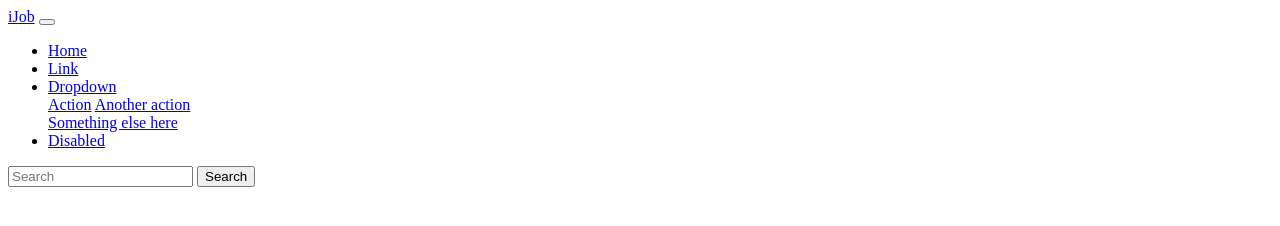
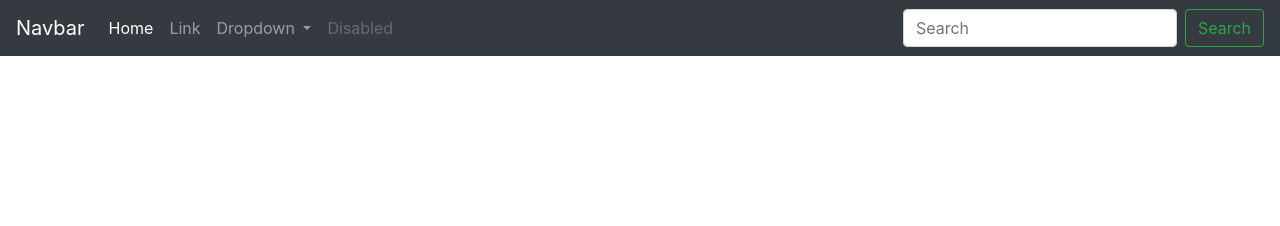
Before and after one commit to mjohnson24/devJobsHTML, a website with bundled scripts: page src/index.html in a window 1280 px wide. Built offline with nearby package versions, Linux system fonts and the light colour scheme; files whose address does not match are found by name.

Commit message:
fixing issues

```diff
--- a/gulpfile.js
+++ b/gulpfile.js
@@ -25,7 +25,7 @@ const imagemin = require('gulp-imagemin');
 
 const cssMinFile = 'style.min.css';
 const jsMinFile = 'script.min.js';
-const jsVendorMinFile = 'vendors.min.js';
+const jsVendorMinFile = 'app.min.js';
 const srcImgs = 'img/*.{jpg,jpeg,png,gif,svg}';
 const srcJS = [
 	'node_modules/jquery/dist/jquery.js',
--- a/src/index.html
+++ b/src/index.html
@@ -21,7 +21,7 @@
 <body>
     <header id="header">
         <nav class="navbar navbar-expand-lg navbar-dark bg-dark">
-            <a class="navbar-brand" href="#">iJob</a>
+  <a class="navbar-brand" href="#">Navbar</a>
   <button class="navbar-toggler" type="button" data-toggle="collapse" data-target="#navbarSupportedContent" aria-controls="navbarSupportedContent" aria-expanded="false" aria-label="Toggle navigation">
     <span class="navbar-toggler-icon"></span>
   </button>
--- a/src/scss/main.scss
+++ b/src/scss/main.scss
@@ -1,12 +1,12 @@
 // Bootstrap Sass files ( @import imports everything below)
-@import 'node_modules/bootstrap/bootstrap/scss';
+@import 'node_modules/bootstrap/scss/bootstrap';
 
 @import 'utilities/variables';
 @import 'utilities/functions';
 @import 'utilities/mixins';
 
-@import 'vendors/bootstrap';
-@import 'vendors/jquery-ui';
+// @import 'vendors/bootstrap';
+// @import 'vendors/jquery-ui';
 
 @import 'base/reset';
 @import 'base/typography';
```
Also changed, not shown: dist/css/style.min.css (added), dist/index.html, dist/js/app.min.js, 3 other files. Lines whose indentation alone changed are shown as unchanged.
